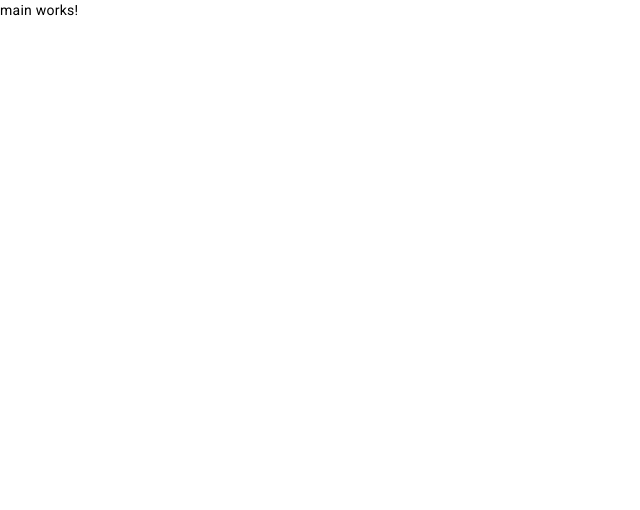
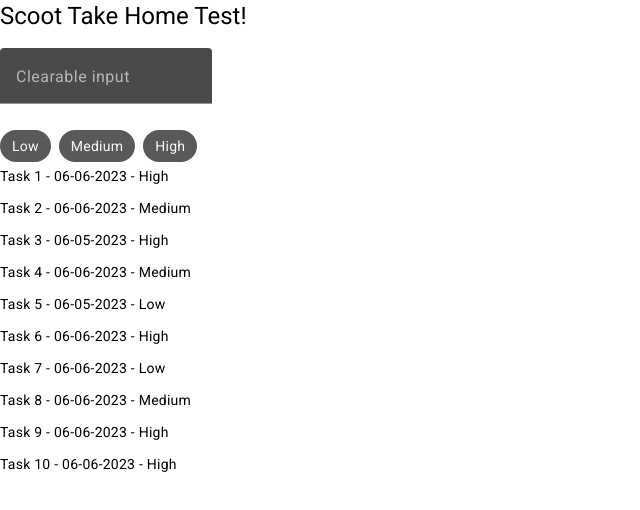
Before and after one commit to marinellibr/scoot-take-home-test, an Angular app: page / in a window 1280 px wide. Shown: the top 510 px of the page, without its empty margins (0-640 px from the left). Built offline with nearby package versions, Linux system fonts and the light colour scheme.

Commit message:
[06-05-2023] [04:04pm] - All requirements achieved, now to styling and adding quality of life features

```diff
--- a/src/app/app.module.ts
+++ b/src/app/app.module.ts
@@ -5,6 +5,7 @@ import { AppComponent } from './app.component';
 import { BrowserAnimationsModule } from '@angular/platform-browser/animations';
 import { MainComponent } from './components/main/main.component';
 import { MaterialModule } from './shared/material.module';
+import { FormsModule } from '@angular/forms';
 
 @NgModule({
   declarations: [
@@ -14,7 +15,8 @@ import { MaterialModule } from './shared/material.module';
   imports: [
     BrowserModule,
     BrowserAnimationsModule,
-    MaterialModule
+    MaterialModule,
+    FormsModule
   ],
   providers: [],
   bootstrap: [AppComponent]
--- a/src/app/components/main/main.component.html
+++ b/src/app/components/main/main.component.html
@@ -1 +1,19 @@
-<p>main works!</p>
+<h1>Scoot Take Home Test!</h1>
+
+<mat-form-field class="example-form-field">
+    <mat-label>Clearable input</mat-label>
+    <input matInput type="text" [(ngModel)]="filterValue" (keyup)="filterByDesc()">
+    <button *ngIf="filterValue" matSuffix mat-icon-button aria-label="Clear" (click)="filterByDesc(true)">
+      <mat-icon>close</mat-icon>
+    </button>
+</mat-form-field>
+
+<mat-chip-listbox aria-label="Priority selection">
+    <mat-chip-option color="primary" (click)="filterByPrio('Low')">Low</mat-chip-option>
+    <mat-chip-option color="accent" (click)="filterByPrio('Medium')">Medium</mat-chip-option>
+    <mat-chip-option color="warn" (click)="filterByPrio('High')">High</mat-chip-option>
+  </mat-chip-listbox>
+
+<p *ngFor="let task of filteredList">
+    {{task.description}} - {{task.dueDate | date: "MM-dd-YYYY"}} - {{task.priority}}
+</p>
--- a/src/app/components/main/main.component.ts
+++ b/src/app/components/main/main.component.ts
@@ -1,10 +1,63 @@
-import { Component } from '@angular/core';
+import { Component, OnInit } from '@angular/core';
+import { Task } from 'src/app/models/task';
 
 @Component({
   selector: 'app-main',
   templateUrl: './main.component.html',
   styleUrls: ['./main.component.scss']
 })
-export class MainComponent {
+export class MainComponent implements OnInit {
+
+  ngOnInit(): void {
+    this.createMock();
+  }
+
+
+  createMock(){
+    for (let i = 0; i < Math.floor(Math.random() * 11) + 10; i++) {
+      const description = `Task ${i + 1}`;
+      const dueDate = new Date(Date.now() + Math.floor(Math.random() * 86400000)); // Random date within next 24 hours
+      const priority = this.getRandomPriority();
+
+      this.fakeData.push({ description, dueDate, priority });
+      this.filteredList = this.fakeData;
+    }
+  }
+
+
+  fakeData: Task[] = [];
+  filteredList: Task[] = [];
+  priorities = ["Low", "Medium", "High"];
+  filterValue: string = "";
+
+  getRandomPriority() {
+    return this.priorities[Math.floor(Math.random() * this.priorities.length)];
+  }
+
+  filterByDesc(reset?: boolean){
+    if(reset){
+      this.filterValue = "";
+      this.filteredList = this.fakeData;
+    }
+    this.filteredList = [];
+    this.fakeData.filter(task => {
+      task.description.toLowerCase().includes(this.filterValue.toLowerCase()) ? this.filteredList.push(task) : null;
+    })
+  }
+
+  prioFilter: string = '';
+
+  filterByPrio(prio: string){
+    if(this.prioFilter == prio){
+      this.prioFilter = '';
+      this.filteredList = this.fakeData;
+    } else {
+      this.prioFilter = prio;
+      this.filteredList = [];
+      this.fakeData.filter(task => {
+        task.priority.includes(prio) ? this.filteredList.push(task) : null;
+      })
+    }
+  }
 
 }
--- /dev/null
+++ b/src/app/models/task.ts
@@ -0,0 +1,5 @@
+export interface Task{
+    description: string,
+    dueDate: Date,
+    priority: String
+}
```
